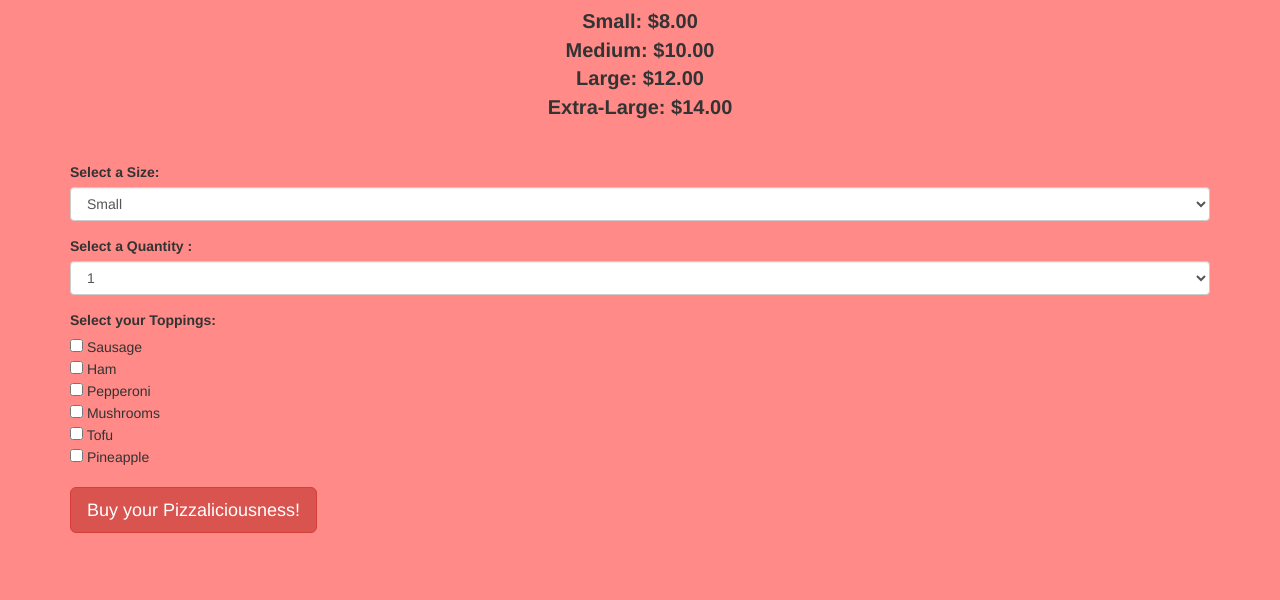
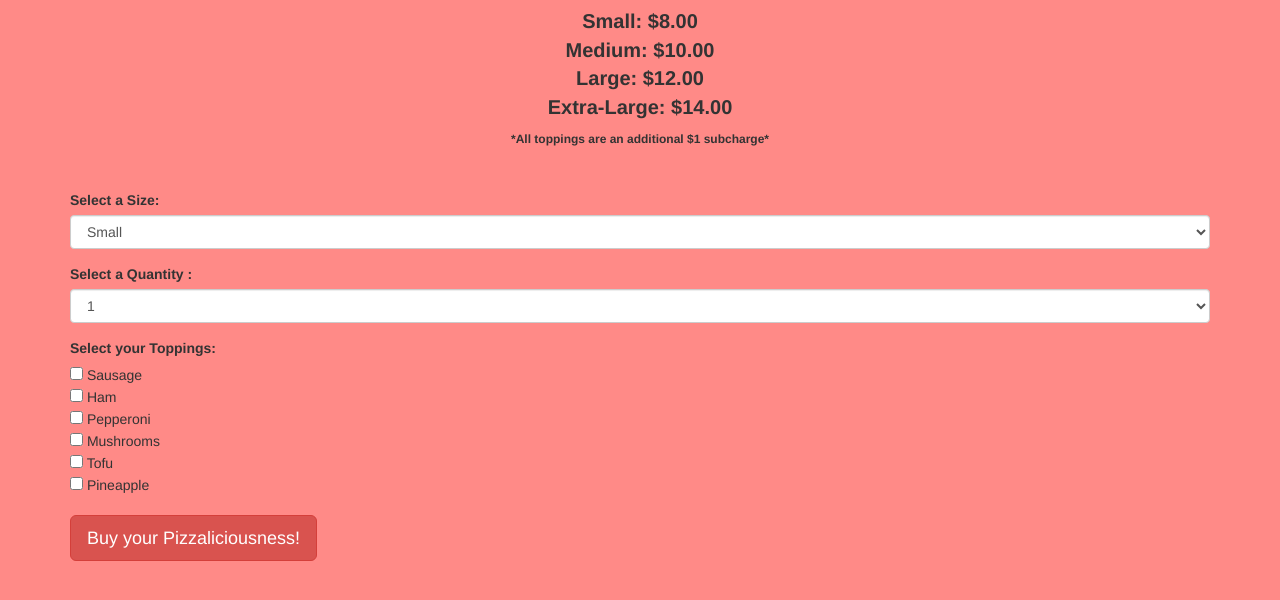
Before and after one commit to Andychochocho/Pizzalicious, a plain HTML site: page index.html in a window 1280 px wide. Shown: the part 292-892 px from the top of the page. Before the commit the page ends 865 px from the top, so only its background shows below. Drawn offline with Linux system fonts and the light colour scheme.

Commit message:
add description on the subcharge fee in prices.

```diff
--- a/css/styles.css
+++ b/css/styles.css
@@ -9,6 +9,10 @@ body {
 
 li {
   list-style-type: none;
+}
+
+.subcharge {
+  font-size: 12px;
 }
 
 #pizzaResult {
--- a/index.html
+++ b/index.html
@@ -20,6 +20,7 @@
           <li>Medium: $10.00</li>
           <li>Large: $12.00</li>
           <li>Extra-Large: $14.00</li>
+          <li><span class="subcharge">*All toppings are an additional $1 subcharge*</span></li>
         </div>
         <br><br>
         <label for="sizes">Select a Size:</label>
```
Also changed, not shown: img/pizza.png (added), 2 other files.
